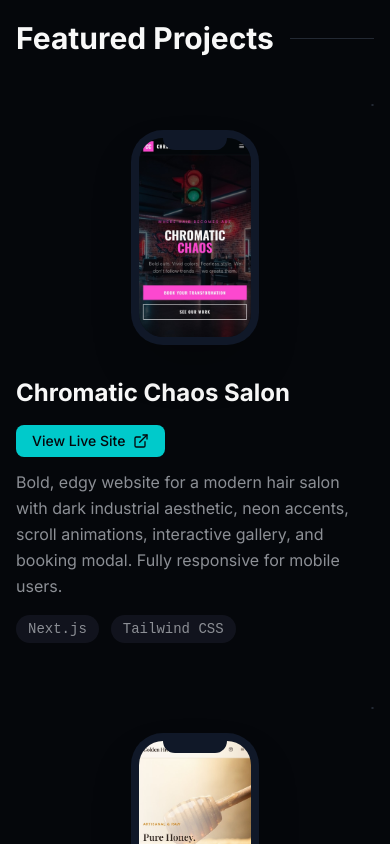
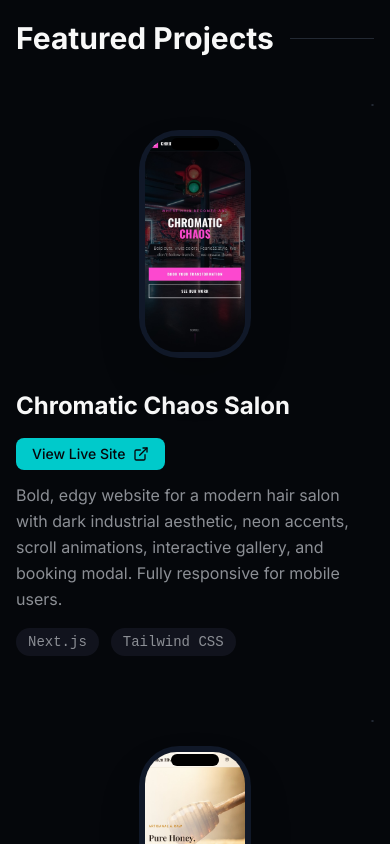
Before and after one commit to mpheadley/matt-headley-portfolio, a Next.js app: page / in a window 390 px wide. Shown: the part 920-1764 px from the top of the page. Built offline with nearby package versions, Linux system fonts and the light colour scheme.

Commit message:
Update phone frame to iPhone 14 style

```diff
--- a/components/projects.tsx
+++ b/components/projects.tsx
@@ -68,12 +68,12 @@ export function Projects() {
                 </div>
 
                 {/* Mobile Screenshot in Phone Frame */}
-                <div className="w-32 md:w-40 flex-shrink-0 self-center md:self-end">
-                  <div className="relative bg-gray-900 rounded-[2rem] p-2 shadow-2xl">
-                    {/* Phone notch */}
-                    <div className="absolute top-0 left-1/2 -translate-x-1/2 w-16 h-5 bg-gray-900 rounded-b-xl z-10" />
+                <div className="w-28 md:w-36 flex-shrink-0 self-center md:self-end">
+                  <div className="relative bg-gray-900 rounded-[2.5rem] p-1.5 shadow-2xl">
+                    {/* Dynamic Island */}
+                    <div className="absolute top-2 left-1/2 -translate-x-1/2 w-12 h-3 bg-black rounded-full z-10" />
                     {/* Screen */}
-                    <div className="relative aspect-[375/667] rounded-[1.5rem] overflow-hidden bg-card">
+                    <div className="relative aspect-[390/844] rounded-[2rem] overflow-hidden bg-card">
                       <Image
                         src={project.mobileImage}
                         alt={`${project.title} - Mobile view`}
```
